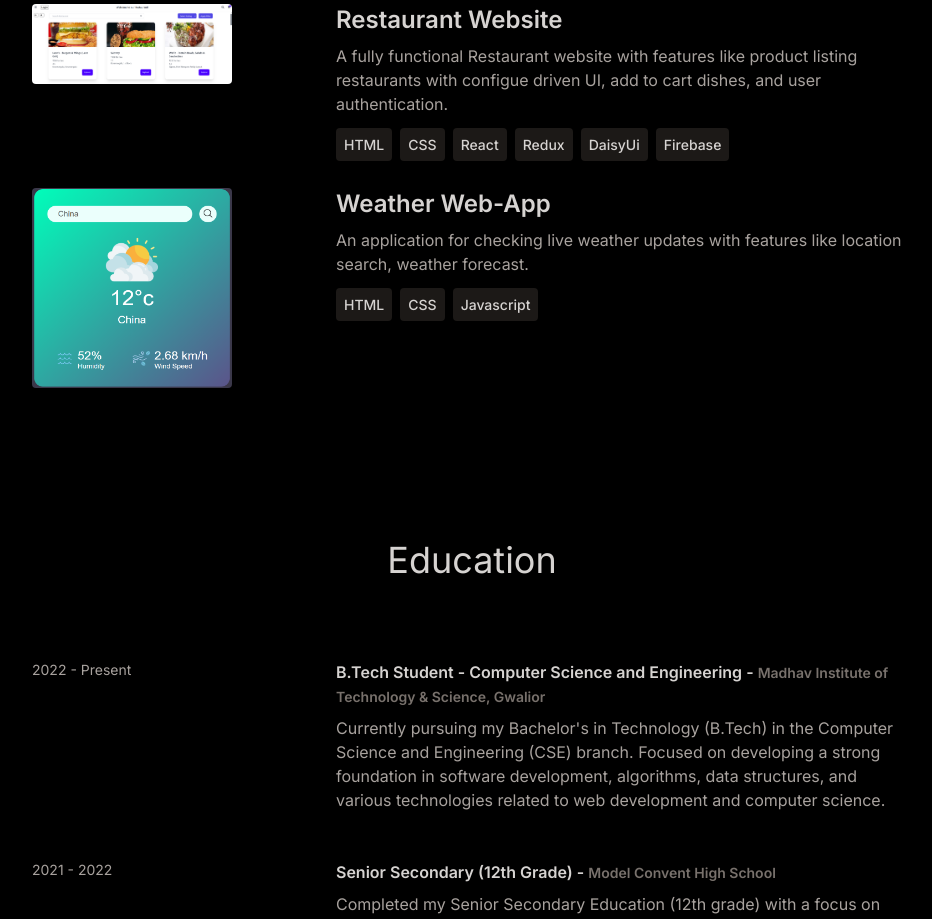
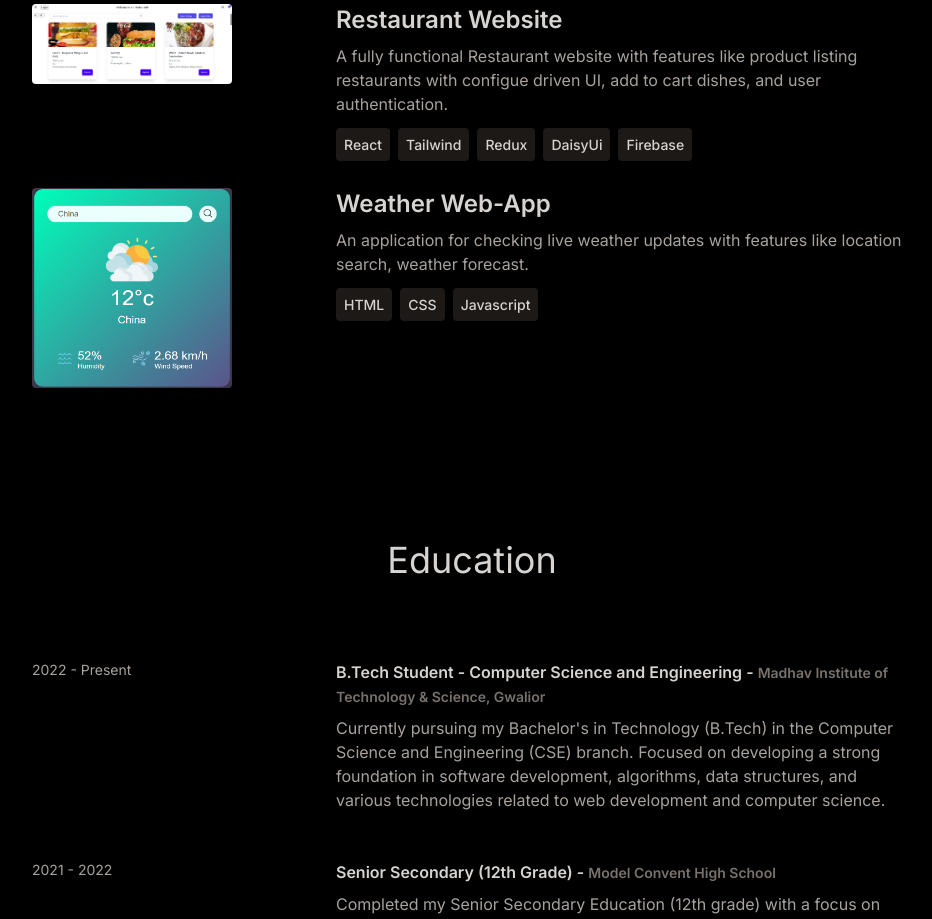
Before and after one commit to khushidhakad114/Personal-portfolio, a React (Create React App) app: page / in a window 1280 px wide. Shown: the part 1640-2559 px from the top of the page, without its empty margins (168-1100 px from the left). Built offline with nearby package versions, Linux system fonts and the light colour scheme.

Commit message:
technologies

```diff
--- a/src/constants/index.js
+++ b/src/constants/index.js
@@ -32,7 +32,7 @@ export const PROJECTS = [
     image: project1,
     description:
       "A fully functional Restaurant website with features like product listing restaurants with configue driven UI, add to cart dishes, and user authentication.",
-    technologies: ["HTML", "CSS", "React", "Redux", "DaisyUi", "Firebase"],
+    technologies: ["React", "Tailwind", "Redux", "DaisyUi", "Firebase"],
     liveLink: "https://github.com/khushidhakad114/React",
   },
   {
```
